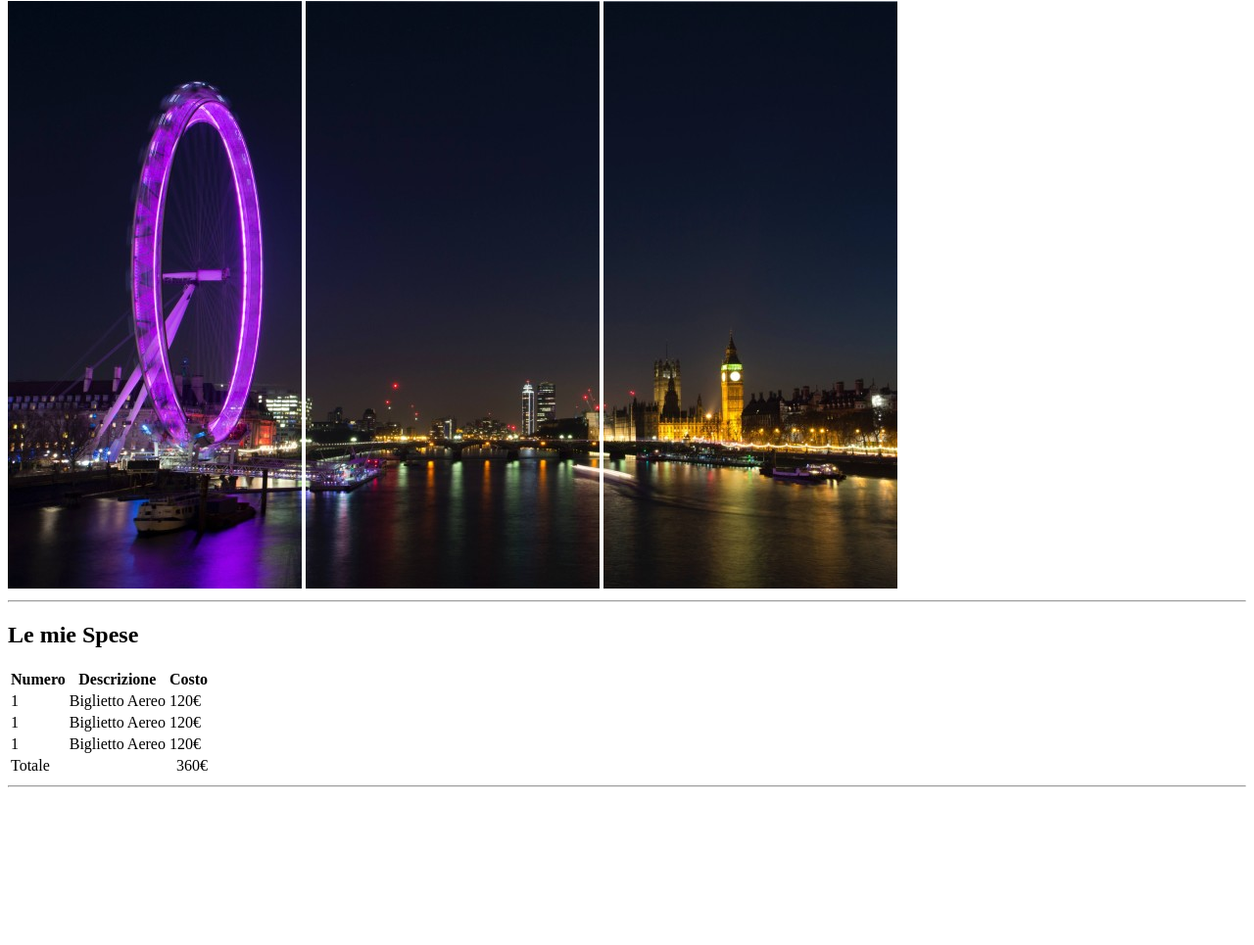
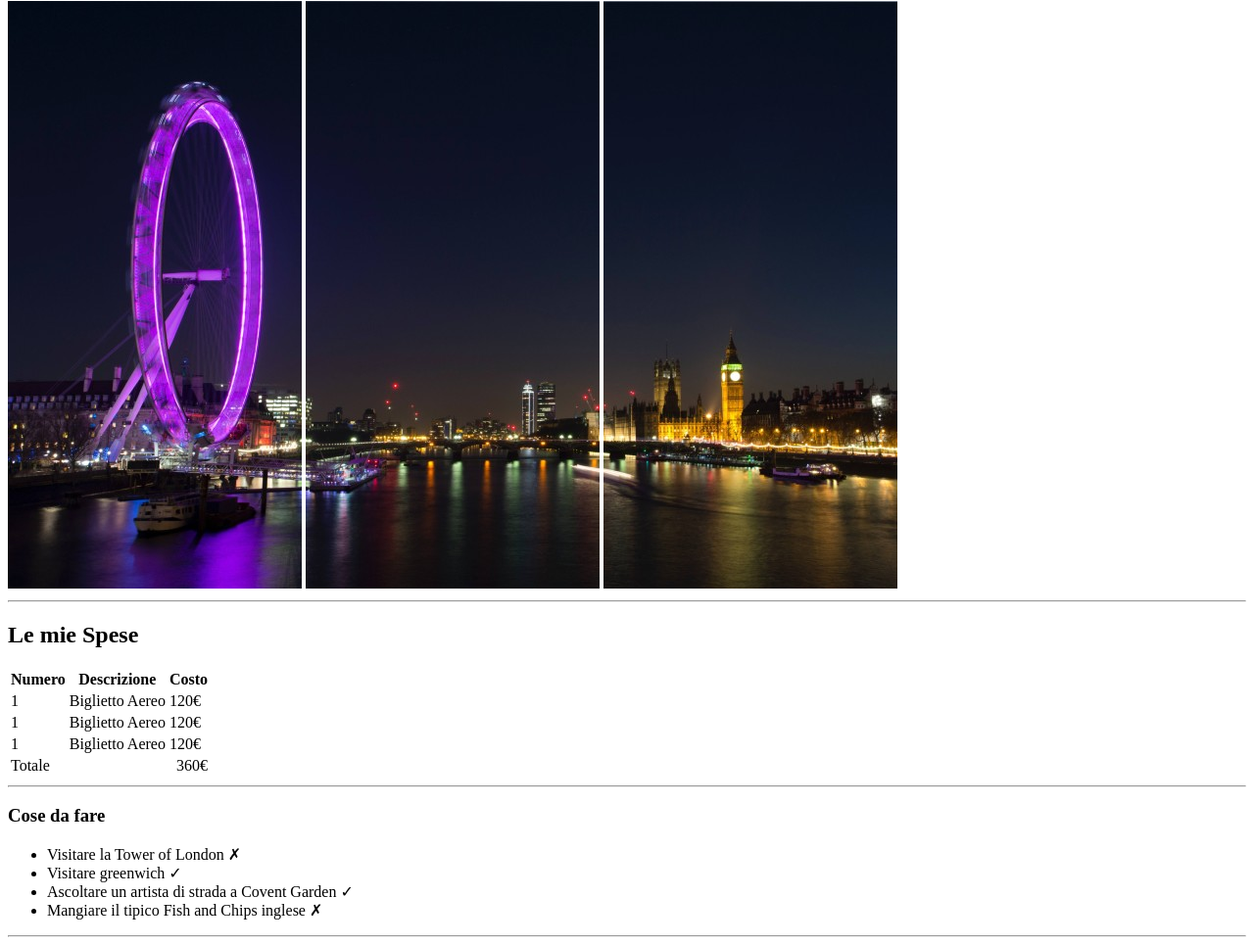
Before and after one commit to mendozagianfranco/html-london-trip, a plain HTML site: page index.html in a window 1280 px wide. Shown: the part 79-1044 px from the top of the page at 98% size. Before the commit the page ends 891 px from the top, so only its background shows below. Drawn offline with Linux system fonts and the light colour scheme.

Commit message:
feat:complete unordered list for 'Cose da fare'

```diff
--- a/index.html
+++ b/index.html
@@ -48,6 +48,14 @@
                 </tbody>
             </table>
             <hr />
+            <h3>Cose da fare</h3>
+            <ul>
+                <li>Visitare la Tower of London &#10007;</li>
+                <li>Visitare greenwich &#10003;</li>
+                <li>Ascoltare un artista di strada a Covent Garden &#10003;</li>
+                <li>Mangiare il tipico Fish and Chips inglese &#10007;</li>
+            </ul>
+            <hr />
         </main>
         <!-- /body of the page -->
     </body>
```
